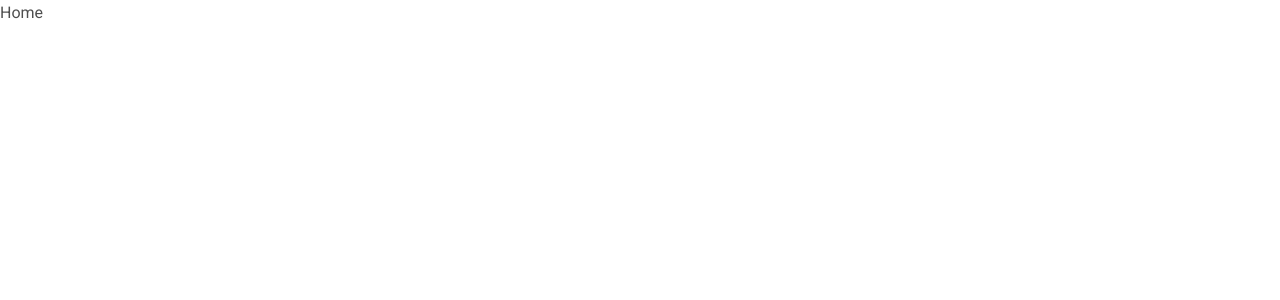
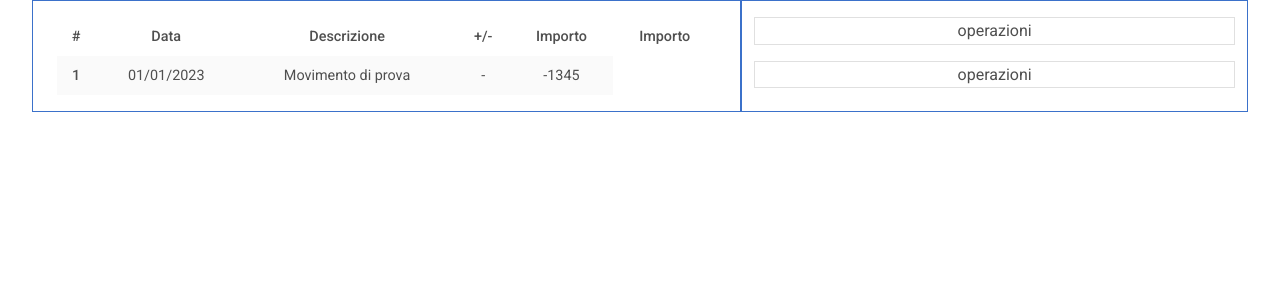
Before and after one commit to burn61/bilancio, a React (Vite) app: page / in a window 1280 px wide. Shown: the top 300 px of the page. Built offline with nearby package versions, Linux system fonts and the light colour scheme.

Commit message:
Creato scheletro Home e Tabella di prova

```diff
--- a/package.json
+++ b/package.json
@@ -13,7 +13,8 @@
     "@fortawesome/fontawesome-free": "^6.4.2",
     "mdb-react-ui-kit": "^6.2.0",
     "react": "^18.2.0",
-    "react-dom": "^18.2.0"
+    "react-dom": "^18.2.0",
+    "react-router-dom": "^6.15.0"
   },
   "devDependencies": {
     "@types/react": "^18.2.15",
--- a/src/App.jsx
+++ b/src/App.jsx
@@ -1,13 +1,16 @@
-import './App.css'
-import Home from './components/Home'
+import { BrowserRouter, Routes, Route } from "react-router-dom";
+
+import "./App.css";
+import Home from "./components/Home";
 
 function App() {
-
   return (
-    <>
-      <Home />
-    </>
-  )
+      <BrowserRouter>
+        <Routes>
+          <Route path="/" element={<Home />} />
+        </Routes>
+      </BrowserRouter>
+  );
 }
 
-export default App
+export default App;
--- a/src/components/Home.jsx
+++ b/src/components/Home.jsx
@@ -1,9 +1,28 @@
-import React from 'react'
+import React from "react";
+import { MDBContainer, MDBRow, MDBCol } from "mdb-react-ui-kit";
+import Table from "./Table";
 
 function Home() {
   return (
-    <div>Home</div>
-  )
+    <MDBContainer fluid style={{maxWidth: '95%'}}>
+      <MDBRow>
+        <MDBCol size="md-7" className="text-center border border-primary">
+          <MDBContainer className="mt-3">
+            <Table />
+          </MDBContainer>
+        </MDBCol>
+        <MDBCol size="md-5" className="text-center border border-primary">
+          <MDBContainer className="border border.primary mt-3">
+            <div>operazioni</div>
+          </MDBContainer>
+          <MDBContainer className="border border.primary mt-3">
+            <div>operazioni</div>
+          </MDBContainer>
+        </MDBCol>
+
+      </MDBRow>
+    </MDBContainer>
+  );
 }
 
-export default Home
+export default Home;
--- /dev/null
+++ b/src/components/Table.css
@@ -0,0 +1,3 @@
+#main-table {
+    border: none
+}
--- /dev/null
+++ b/src/components/Table.jsx
@@ -0,0 +1,49 @@
+//import React from 'react'
+
+import { MDBTable, MDBTableHead, MDBTableBody } from 'mdb-react-ui-kit';
+
+import TableRow from './TableRow';
+import './Table.css';
+
+function Table() {
+  return (
+    <MDBTable id='main-table' small borderless striped>
+      <MDBTableHead>
+        <tr>
+          <th scope='col'>#</th>
+          <th scope='col'>Data</th>
+          <th scope='col'>Descrizione</th>
+          <th scope='col'>+/-</th>
+          <th scope='col'>Importo</th>
+          <th scope='col'>Importo</th>
+        </tr>
+      </MDBTableHead>
+      <MDBTableBody>
+        <TableRow id='1' date='01/01/2023' descr='Movimento di prova' amount='-1345'/>
+{/*         <tr>
+          <th scope='row'>1</th>
+          <td>Mark</td>
+          <td>Otto</td>
+          <td>Otto</td>
+          <td>@mdo</td>
+        </tr>
+        <tr>
+          <th scope='row'>2</th>
+          <td>Jacob</td>
+          <td>Thornton</td>
+          <td>Thornton</td>
+          <td>@fat</td>
+        </tr>
+        <tr>
+          <th scope='row'>3</th>
+          <td> Larry the Bird</td>
+          <td> Larry the Bird</td>
+          <td> Larry the Bird</td>
+          <td>@twitter</td>
+        </tr> */}
+      </MDBTableBody>
+    </MDBTable>
+  )
+}
+
+export default Table
--- /dev/null
+++ b/src/components/TableRow.jsx
@@ -0,0 +1,15 @@
+function TableRow(props) {
+  const { id, date, descr, amount } = props;
+  const sign = +amount>0 ? '+' : '-';
+  return (
+    <tr>
+      <th scope="row">{id}</th>
+      <td>{date}</td>
+      <td>{descr}</td>
+      <td>{sign}</td>
+      <td>{amount}</td>
+    </tr>
+  );
+}
+
+export default TableRow;
```
Also changed, not shown: 1 other file (tests, documents, lock files or other folders).
